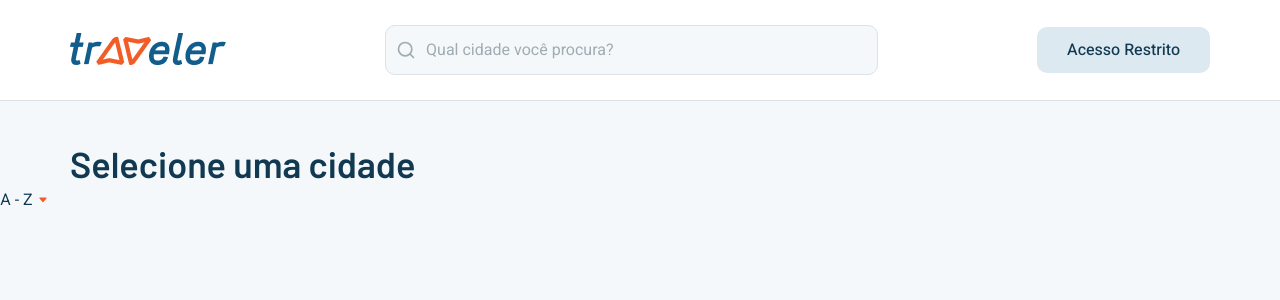
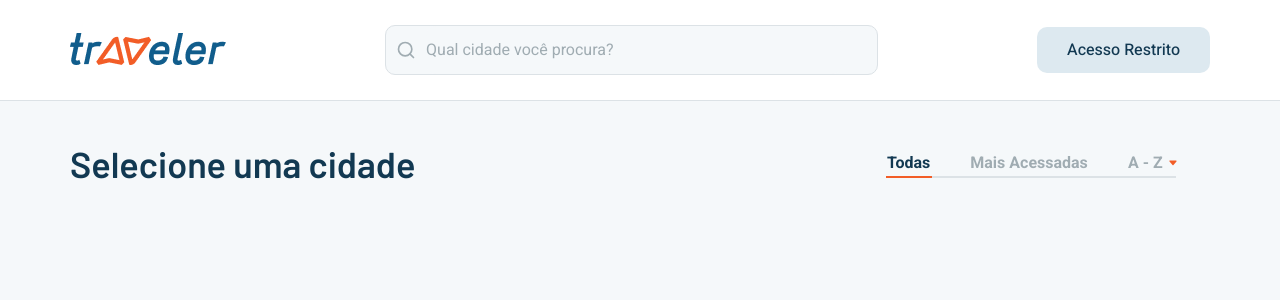
Before and after one commit to hugomendonca98/Traveler, a Next.js app: page /cities in a window 1280 px wide. Shown: the top 300 px of the page. Built offline with nearby package versions, Linux system fonts and the light colour scheme.

Commit message:
Filter cities

```diff
--- a/src/components/AlphabetSelect/AlphabetSelect.tsx
+++ b/src/components/AlphabetSelect/AlphabetSelect.tsx
@@ -5,15 +5,18 @@ import { OptionAlphabet, SelectAlphabet } from './styles';
 interface AlphabetSelectProps {
   selected: string;
   setSelected: React.Dispatch<React.SetStateAction<string>>;
+  isActive: boolean;
 }
 
 export default function AlphabetSelect({
   selected,
   setSelected,
+  isActive,
 }: AlphabetSelectProps): JSX.Element {
   return (
     <>
       <SelectAlphabet
+        isActive={isActive}
         name="alphabet"
         defaultValue={selected}
         onChange={e => setSelected(e.target.value)}
--- a/src/components/AlphabetSelect/styles.ts
+++ b/src/components/AlphabetSelect/styles.ts
@@ -1,7 +1,11 @@
 import { colors } from '@/styles/Colors';
 import styled from 'styled-components';
 
-export const SelectAlphabet = styled.select`
+interface SelectAlphabetProps {
+  isActive: boolean;
+}
+
+export const SelectAlphabet = styled.select<SelectAlphabetProps>`
   -moz-appearance: none;
   -webkit-appearance: none;
   appearance: none;
@@ -13,10 +17,10 @@ export const SelectAlphabet = styled.select`
   outline: none;
   font-family: Roboto;
   font-style: normal;
-  font-weight: normal;
+  font-weight: bold;
   font-size: 16px;
   line-height: 26px;
-  color: ${colors.text.primary};
+  color: ${props => (props.isActive ? colors.text.primary : colors.text.gray)};
   cursor: pointer;
 
   &::-ms-expand {
@@ -26,4 +30,5 @@ export const SelectAlphabet = styled.select`
 
 export const OptionAlphabet = styled.option`
   text-align: center;
+  color: ${colors.text.primary};
 `;
--- a/src/pages/cities.tsx
+++ b/src/pages/cities.tsx
@@ -6,7 +6,12 @@ import NavBar from '@/components/NavBar/NavBar';
 import {
   BackgroundCustom,
   Container,
+  FilterButton,
   FilterCities,
+  FilterContainer,
+  FilterHr,
+  HrContainer,
+  HrAll,
   Title,
 } from '@/styles/Cities';
 import AlphabetSelect from '@/components/AlphabetSelect/AlphabetSelect';
@@ -14,6 +19,7 @@ import AlphabetSelect from '@/components/AlphabetSelect/AlphabetSelect';
 export default function Cities(): JSX.Element {
   const [search, setSearch] = useState('');
   const [selected, setSelected] = useState('');
+  const [filterController, setFilterController] = useState('All');
 
   return (
     <>
@@ -34,9 +40,34 @@ export default function Cities(): JSX.Element {
       <Container>
         <FilterCities>
           <Title>Selecione uma cidade</Title>
+          <FilterHr>
+            <FilterContainer>
+              <FilterButton
+                isActive={filterController === 'All'}
+                onClick={() => setFilterController('All')}
+              >
+                Todas
+              </FilterButton>
+              <FilterButton
+                isActive={filterController === 'Most'}
+                onClick={() => setFilterController('Most')}
+              >
+                Mais Acessadas
+              </FilterButton>
+              <FilterButton onClick={() => setFilterController('Alphabet')}>
+                <AlphabetSelect
+                  isActive={filterController === 'Alphabet'}
+                  selected={selected}
+                  setSelected={setSelected}
+                />
+              </FilterButton>
+            </FilterContainer>
+            <HrContainer>
+              <HrAll active={filterController} />
+            </HrContainer>
+          </FilterHr>
         </FilterCities>
       </Container>
-      <AlphabetSelect selected={selected} setSelected={setSelected} />
     </>
   );
 }
--- a/src/styles/Cities.ts
+++ b/src/styles/Cities.ts
@@ -2,9 +2,17 @@ import styled from 'styled-components';
 
 import { colors } from './Colors';
 
+interface HrProps {
+  active: string;
+}
+
+interface BtnProps {
+  isActive?: boolean;
+}
+
 export const BackgroundCustom = styled.div`
   background-color: ${colors.background.white};
-  border-bottom: 1px solid #dce2e6;
+  border-bottom: 1px solid ${colors.border.primary};
 `;
 
 export const Container = styled.div`
@@ -18,6 +26,78 @@ export const FilterCities = styled.div`
   padding-top: 40px;
 `;
 
+export const FilterContainer = styled.div`
+  display: flex;
+  justify-content: center;
+  align-items: center;
+`;
+
+export const FilterHr = styled.div`
+  display: flex;
+  justify-content: center;
+  flex-direction: column;
+  align-items: center;
+`;
+
+export const FilterButton = styled.button<BtnProps>`
+  background-color: transparent;
+  font-family: Roboto;
+  font-style: normal;
+  font-weight: bold;
+  font-size: 16px;
+  line-height: 26px;
+  color: ${props => (props.isActive ? colors.text.primary : colors.text.gray)};
+
+  cursor: pointer;
+  margin-right: 20px;
+  margin-left: 20px;
+`;
+
+export const HrContainer = styled.div`
+  display: flex;
+  align-items: center;
+`;
+
+export const HrAll = styled.hr<HrProps>`
+  border: 0;
+  height: 2px;
+  width: 290px;
+  margin-right: 15px;
+  transition: background 300ms;
+
+  ${props =>
+    props.active === 'All' &&
+    `background: rgb(242,93,39);
+      background: linear-gradient(
+        90deg, rgba(242,93,39,1) 16%,
+        rgba(220,226,230,1) 16%,
+        rgba(220,226,230,1) 70%,
+        rgba(220,226,230,1) 80%);`}
+
+  ${props =>
+    props.active === 'Most' &&
+    `background: rgb(220, 226, 230);
+  background: linear-gradient(
+    90deg,
+    rgba(220, 226, 230, 1) 25%,
+    rgba(220, 226, 230, 1) 25%,
+    rgba(242, 93, 39, 1) 25%,
+    rgba(242, 93, 39, 1) 73%,
+    rgba(220, 226, 230, 1) 73%
+  );`}
+
+  ${props =>
+    props.active === 'Alphabet' &&
+    `background: rgb(220, 226, 230);
+  background: linear-gradient(
+    90deg,
+    rgba(220, 226, 230, 1) 73%,
+    rgba(220, 226, 230, 1) 75%,
+    rgba(220, 226, 230, 1) 80%,
+    rgba(242, 93, 39, 1) 80%
+  );`}
+`;
+
 export const Title = styled.h1`
   font-family: Barlow;
   font-style: normal;
```
